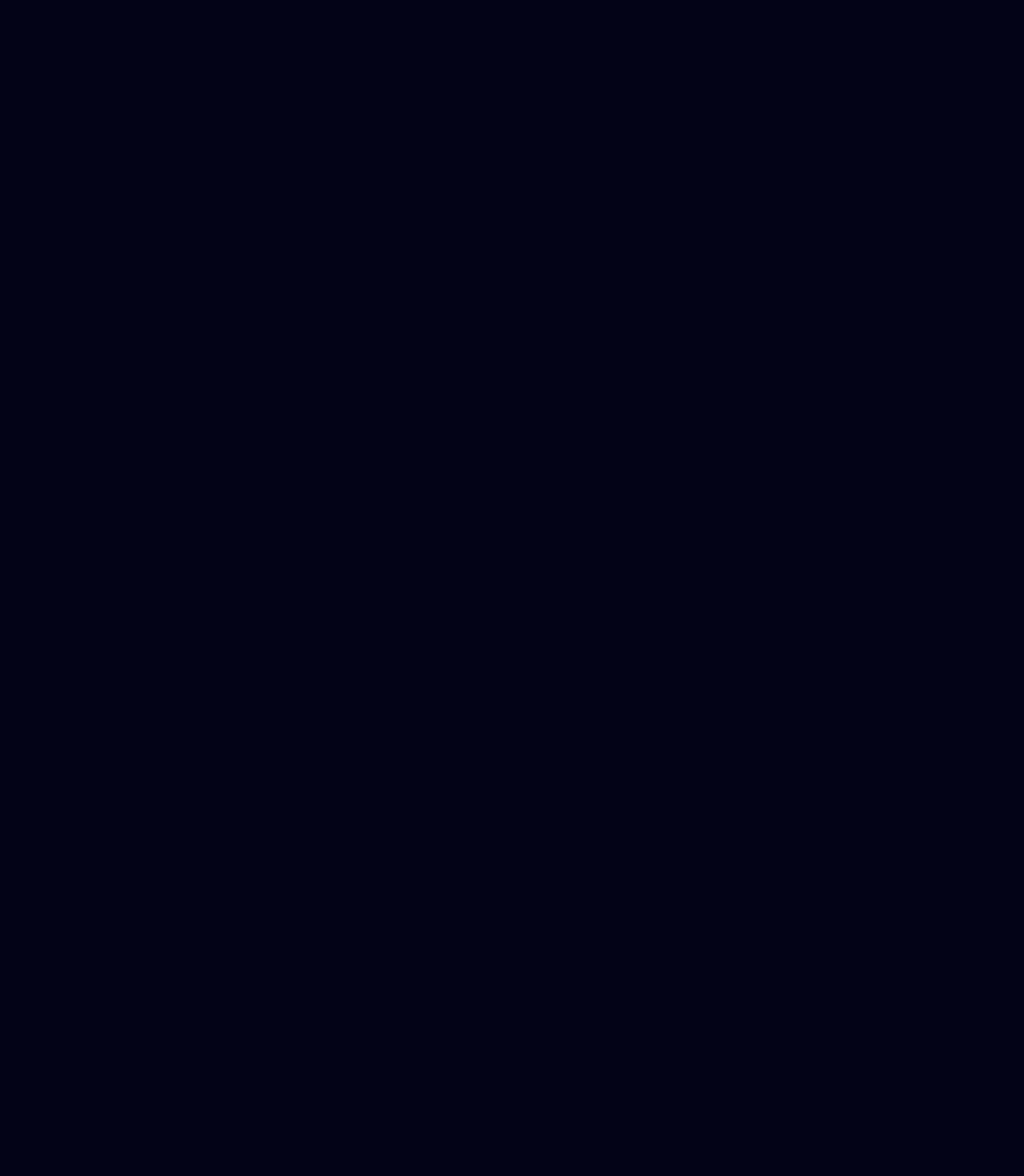
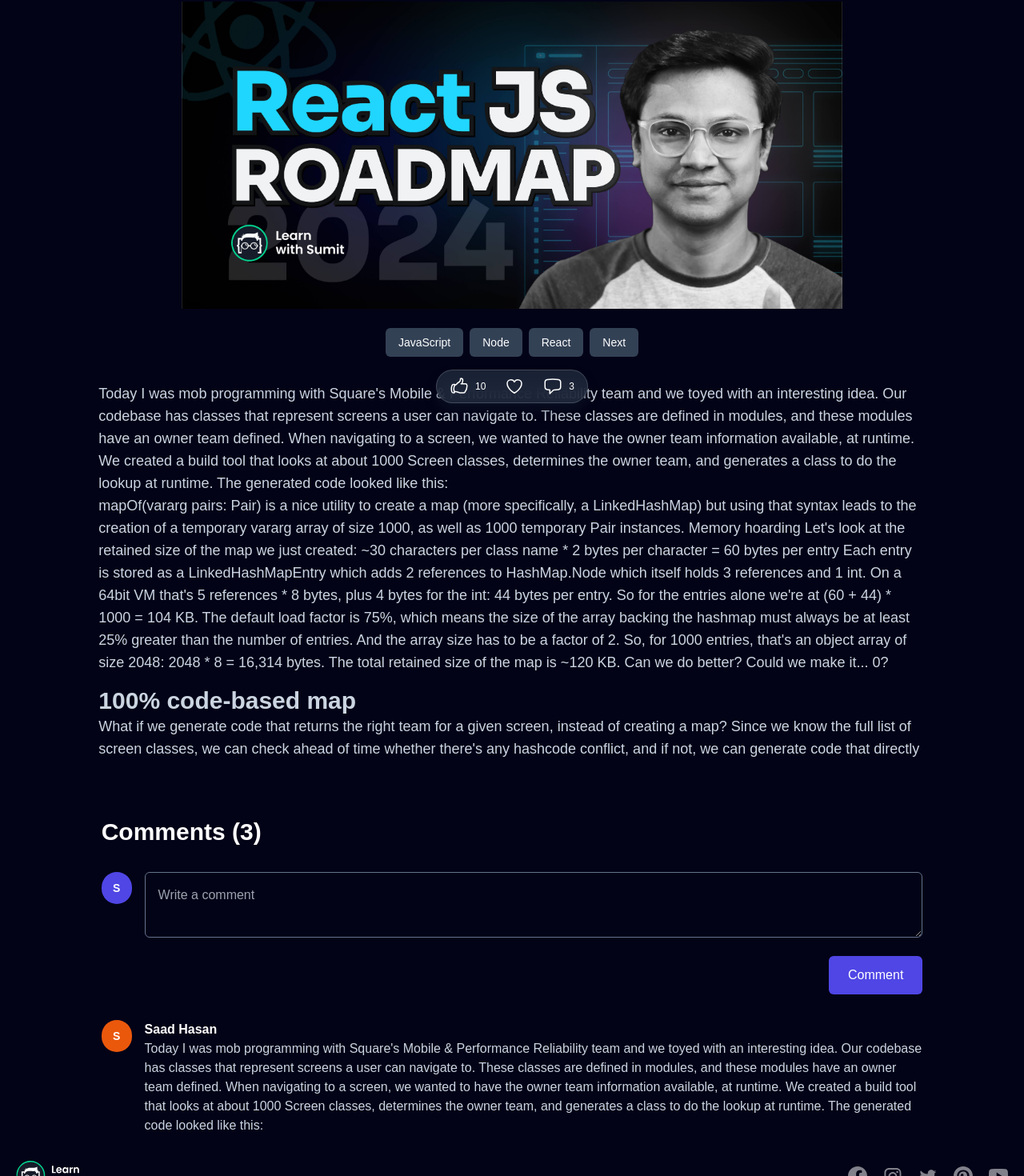
Before and after one commit to rayan2228/Blogify, a React (Vite) app in the folder blogify/: page /single-blog in a window 1280 px wide. Before the commit this address had no page. Shown: the part 256-1726 px from the top of the page at 80% size. Before the commit the page ends 800 px from the top, so only its background shows below. Built offline with nearby package versions, Linux system fonts and the light colour scheme.

Commit message:
singleblog ui

```diff
--- a/blogify/src/App.jsx
+++ b/blogify/src/App.jsx
@@ -13,7 +13,7 @@
         <Route path="/register" element={<Register />} />
         <Route path="/login" element={<Login />} />
         <Route path="/profile" element={<Profile />} />
-        <Route path="/profile" element={<SingleBlog />} />
+        <Route path="/single-blog" element={<SingleBlog />} />
       </Route>
     </Routes>
   );
--- a/blogify/src/components/blogs/BlogList.jsx
+++ b/blogify/src/components/blogs/BlogList.jsx
@@ -3,15 +3,16 @@
 import dots3 from "../../assets/icons/3dots.svg";
 import editIcon from "../../assets/icons/edit.svg";
 import deleteIcon from "../../assets/icons/delete.svg";
+import { Link } from "react-router-dom";
 const BlogList = () => {
   return (
     <div className="blog-card">
       <Img className="blog-thumb" src={roadMap} alt={roadMap} />
       <div className="relative mt-2">
-        <a href="./single-blog.html"></a>
+        <Link to="/single-blog"></Link>
         <h3 className="text-xl text-slate-300 lg:text-2xl">
-          <a href="./single-blog.html"></a>
-          <a href="./single-blog.html">React Roadmap in 2024</a>
+          <Link to="/single-blog"></Link>
+          <Link to="/single-blog">React Roadmap in 2024</Link>
         </h3>
         <p className="mt-1 mb-6 text-base text-slate-500">
           Aenean eleifend ante maecenas pulvinar montes lorem et pede dis dolor
--- /dev/null
+++ b/blogify/src/components/comments/CommentsContainer.jsx
@@ -0,0 +1,32 @@
+import React from "react";
+import SingleComment from "./SingleComment";
+
+const CommentsContainer = () => {
+  return (
+    <section id="comments">
+      <div className="container w-full mx-auto md:w-10/12">
+        <h2 className="my-8 text-3xl font-bold">Comments (3)</h2>
+        <div className="flex space-x-4 items -center">
+          <div className="text-white bg-indigo-600 avater-img">
+            <span className="">S</span>
+          </div>
+          <div className="w-full">
+            <textarea
+              className="w-full bg-[#030317] border border-slate-500 text-slate-300 p-4 rounded-md focus:outline-none"
+              placeholder="Write a comment"
+              defaultValue={""}
+            />
+            <div className="flex justify-end mt-4">
+              <button className="px-6 py-2 text-white transition-all duration-200 bg-indigo-600 rounded-md md:py-3 hover:bg-indigo-700">
+                Comment
+              </button>
+            </div>
+          </div>
+        </div>
+        <SingleComment />
+      </div>
+    </section>
+  );
+};
+
+export default CommentsContainer;
--- /dev/null
+++ b/blogify/src/components/comments/SingleComment.jsx
@@ -0,0 +1,27 @@
+import React from "react";
+
+const SingleComment = () => {
+  return (
+    <div className="flex items-start my-8 space-x-4">
+      <div className="text-white bg-orange-600 avater-img">
+        <span className="">S</span>
+      </div>
+      <div className="w-full">
+        <h5 className="font-bold text-slate -500">Saad Hasan</h5>
+        <p className="text-slate-300">
+          Today I was mob programming with Square's Mobile &amp; Performance
+          Reliability team and we toyed with an interesting idea. Our codebase
+          has classes that represent screens a user can navigate to. These
+          classes are defined in modules, and these modules have an owner team
+          defined. When navigating to a screen, we wanted to have the owner team
+          information available, at runtime. We created a build tool that looks
+          at about 1000 Screen classes, determines the owner team, and generates
+          a class to do the lookup at runtime. The generated code looked like
+          this:
+        </p>
+      </div>
+    </div>
+  );
+};
+
+export default SingleComment;
--- a/blogify/src/pages/SingleBlog.jsx
+++ b/blogify/src/pages/SingleBlog.jsx
@@ -1,7 +1,13 @@
 import Container from "../components/layouts/Container";
-
+import Img from "../components/layouts/Img";
+import roadmap from "../assets/blogs/React-Roadmap.jpg";
+import CommentsContainer from "../components/comments/CommentsContainer";
+import likeIcon from "../assets/icons/like.svg";
+import heartIcon from "../assets/icons/heart.svg";
+import commentIcon from "../assets/icons/comment.svg";
 const SingleBlog = () => {
   return (
+    <>
       <main>
         {/* Begin Blogs */}
         <Container>
@@ -19,10 +25,10 @@
               <span className="text-sm text-slate-700 dot">June 28, 2018</span>
               <span className="text-sm text-slate-700 dot">100 Likes</span>
             </div>
-          <img
+            <Img
               className="object-cover w-full mx-auto md:w-8/12 h-80 md:h-96"
-            src="./assets/blogs/React-Roadmap.jpg"
-            alt=""
+              src={roadmap}
+              alt={roadmap}
             />
             {/* Tags */}
             <ul className="tags">
@@ -34,31 +40,31 @@
             {/* Content */}
             <div className="mx-auto w-full md:w-10/12 text-slate-300 text-base md:text-lg leading-8 py-2 !text-left">
               Today I was mob programming with Square's Mobile &amp; Performance
-            Reliability team and we toyed with an interesting idea. Our codebase
-            has classes that represent screens a user can navigate to. These
-            classes are defined in modules, and these modules have an owner team
-            defined. When navigating to a screen, we wanted to have the owner
-            team information available, at runtime. We created a build tool that
-            looks at about 1000 Screen classes, determines the owner team, and
-            generates a class to do the lookup at runtime. The generated code
-            looked like this:
+              Reliability team and we toyed with an interesting idea. Our
+              codebase has classes that represent screens a user can navigate
+              to. These classes are defined in modules, and these modules have
+              an owner team defined. When navigating to a screen, we wanted to
+              have the owner team information available, at runtime. We created
+              a build tool that looks at about 1000 Screen classes, determines
+              the owner team, and generates a class to do the lookup at runtime.
+              The generated code looked like this:
               <br />
               mapOf(vararg pairs: Pair) is a nice utility to create a map (more
               specifically, a LinkedHashMap) but using that syntax leads to the
               creation of a temporary vararg array of size 1000, as well as 1000
-            temporary Pair instances. Memory hoarding Let's look at the retained
-            size of the map we just created: ~30 characters per class name * 2
-            bytes per character = 60 bytes per entry Each entry is stored as a
-            LinkedHashMapEntry which adds 2 references to HashMap.Node which
-            itself holds 3 references and 1 int. On a 64bit VM that's 5
-            references * 8 bytes, plus 4 bytes for the int: 44 bytes per entry.
-            So for the entries alone we're at (60 + 44) * 1000 = 104 KB. The
-            default load factor is 75%, which means the size of the array
-            backing the hashmap must always be at least 25% greater than the
-            number of entries. And the array size has to be a factor of 2. So,
-            for 1000 entries, that's an object array of size 2048: 2048 * 8 =
-            16,314 bytes. The total retained size of the map is ~120 KB. Can we
-            do better? Could we make it... 0?
+              temporary Pair instances. Memory hoarding Let's look at the
+              retained size of the map we just created: ~30 characters per class
+              name * 2 bytes per character = 60 bytes per entry Each entry is
+              stored as a LinkedHashMapEntry which adds 2 references to
+              HashMap.Node which itself holds 3 references and 1 int. On a 64bit
+              VM that's 5 references * 8 bytes, plus 4 bytes for the int: 44
+              bytes per entry. So for the entries alone we're at (60 + 44) *
+              1000 = 104 KB. The default load factor is 75%, which means the
+              size of the array backing the hashmap must always be at least 25%
+              greater than the number of entries. And the array size has to be a
+              factor of 2. So, for 1000 entries, that's an object array of size
+              2048: 2048 * 8 = 16,314 bytes. The total retained size of the map
+              is ~120 KB. Can we do better? Could we make it... 0?
               <h2 className="mt-4 text-3xl font-bold">100% code-based map</h2>
               What if we generate code that returns the right team for a given
               screen, instead of creating a map? Since we know the full list of
@@ -69,89 +75,27 @@
         </Container>
         {/* End Blogs */}
         {/* Begin Comments */}
-      <section id="comments">
-        <div className="container w-full mx-auto md:w-10/12">
-          <h2 className="my-8 text-3xl font-bold">Comments (3)</h2>
-          <div className="flex space-x-4 items -center">
-            <div className="text-white bg-indigo-600 avater-img">
-              <span className="">S</span>
+        <CommentsContainer />
+      </main>
+      <div className="floating-action">
+        <ul className="floating-action-menus">
+          <li>
+            <Img src={likeIcon} alt="like" />
+            <span>10</span>
+          </li>
+          <li>
+            {/* There is heart-filled.svg in the icons folder */}
+            <img src={heartIcon} alt="Favourite" />
+          </li>
+          <a href="#comments">
+            <li>
+              <img src={commentIcon} alt="Comments" />
+              <span>3</span>
+            </li>
+          </a>
+        </ul>
       </div>
-            <div className="w-full">
-              <textarea
-                className="w-full bg-[#030317] border border-slate-500 text-slate-300 p-4 rounded-md focus:outline-none"
-                placeholder="Write a comment"
-                defaultValue={""}
-              />
-              <div className="flex justify-end mt-4">
-                <button className="px-6 py-2 text-white transition-all duration-200 bg-indigo-600 rounded-md md:py-3 hover:bg-indigo-700">
-                  Comment
-                </button>
-              </div>
-            </div>
-          </div>
-          {/* Comment One */}
-          <div className="flex items-start my-8 space-x-4">
-            <div className="text-white bg-orange-600 avater-img">
-              <span className="">S</span>
-            </div>
-            <div className="w-full">
-              <h5 className="font-bold text-slate -500">Saad Hasan</h5>
-              <p className="text-slate-300">
-                Today I was mob programming with Square's Mobile &amp;
-                Performance Reliability team and we toyed with an interesting
-                idea. Our codebase has classes that represent screens a user can
-                navigate to. These classes are defined in modules, and these
-                modules have an owner team defined. When navigating to a screen,
-                we wanted to have the owner team information available, at
-                runtime. We created a build tool that looks at about 1000 Screen
-                classes, determines the owner team, and generates a class to do
-                the lookup at runtime. The generated code looked like this:
-              </p>
-            </div>
-          </div>
-          {/* Comment Two */}
-          <div className="flex items-start my-8 space-x-4">
-            <div className="text-white bg-green-600 avater-img">
-              <span className="">S</span>
-            </div>
-            <div className="w-full">
-              <h5 className="font-bold text-slate -500">Saad Hasan</h5>
-              <p className="text-slate-300">
-                Today I was mob programming with Square's Mobile &amp;
-                Performance Reliability team and we toyed with an interesting
-                idea. Our codebase has classes that represent screens a user can
-                navigate to. These classes are defined in modules, and these
-                modules have an owner team defined. When navigating to a screen,
-                we wanted to have the owner team information available, at
-                runtime. We created a build tool that looks at about 1000 Screen
-                classes, determines the owner team, and generates a class to do
-                the lookup at runtime. The generated code looked like this:
-              </p>
-            </div>
-          </div>
-          {/* Comment Three */}
-          <div className="flex items-start my-8 space-x-4">
-            <div className="text-white bg-indigo-600 avater-img">
-              <span className="">S</span>
-            </div>
-            <div className="w-full">
-              <h5 className="font-bold text-slate -500">Saad Hasan</h5>
-              <p className="text-slate-300">
-                Today I was mob programming with Square's Mobile &amp;
-                Performance Reliability team and we toyed with an interesting
-                idea. Our codebase has classes that represent screens a user can
-                navigate to. These classes are defined in modules, and these
-                modules have an owner team defined. When navigating to a screen,
-                we wanted to have the owner team information available, at
-                runtime. We created a build tool that looks at about 1000 Screen
-                classes, determines the owner team, and generates a class to do
-                the lookup at runtime. The generated code looked like this:
-              </p>
-            </div>
-          </div>
-        </div>
-      </section>
-    </main>
+    </>
   );
 };
 
```
Lines whose indentation alone changed are shown as unchanged.
